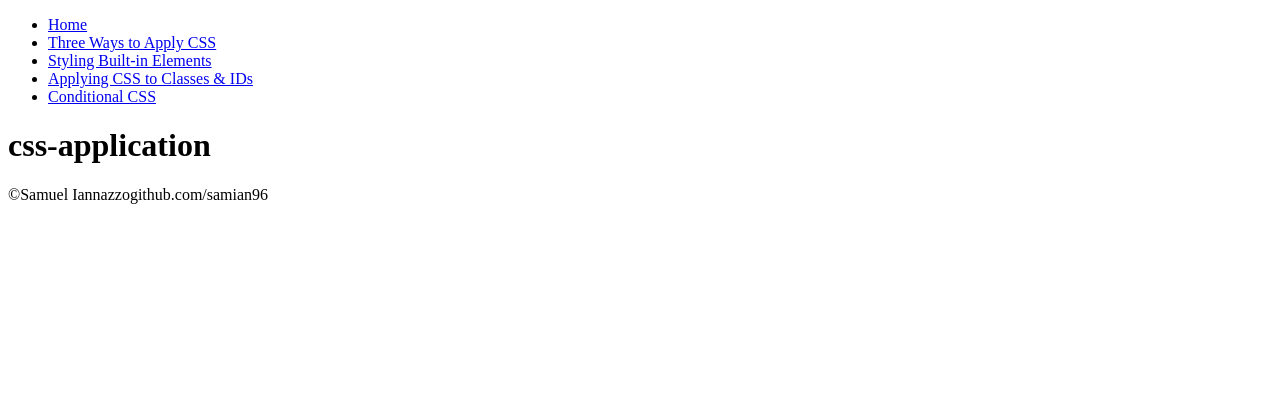
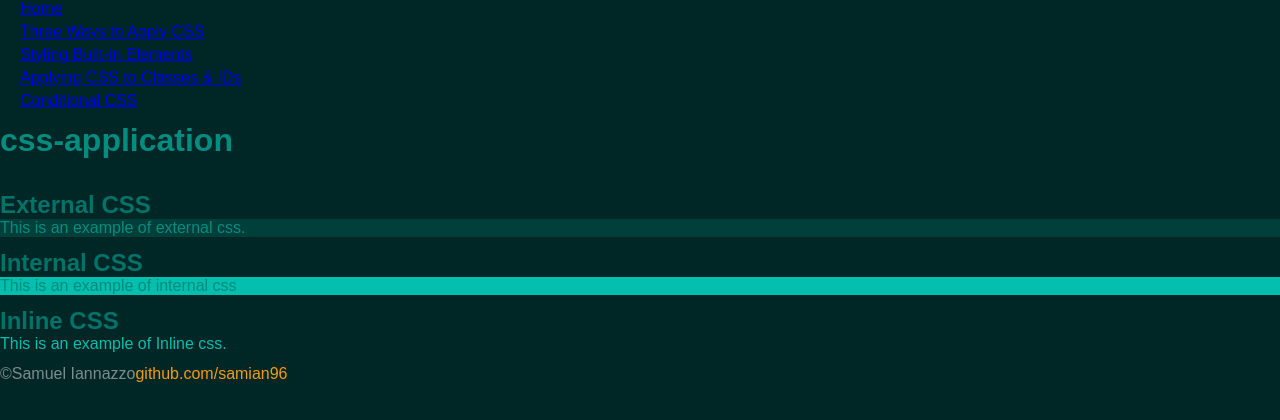
Before and after one commit to samian96/COMP001A.lectureactivity5, a plain HTML site: page css-application.html in a window 1280 px wide. Drawn offline with Linux system fonts and the light colour scheme.

Commit message:
added to css, and html files

```diff
--- a/css-application.html
+++ b/css-application.html
@@ -4,7 +4,9 @@
     <meta charset="UTF-8">
     <meta name="viewport" content="width=device-width, initial-scale=1.0">
     <title>css-application</title>
+    <!--Method 1: External css part 1-->
     <link rel="stylesheet" href="main.css">
+    <!--Method 2: Internal css part 1-->
     <style>
         .internal-css {
             color: #038c7f;
@@ -36,10 +38,21 @@
         <h1>css-application</h1>
     </header>
     <main>
-
+        <section>
+            <h2>External CSS</h2>
+            <p class="external-css"> This is an example of external css.</p>
+        </section>
+        <section>
+            <h2>Internal CSS</h2>
+            <p class="internal-css"> This is an example of internal css</p>
+        </section>
+        <section>
+            <h2>Inline CSS</h2>
+            <p style="color: #04bfad;">This is an example of Inline css.</p>
+        </section>
     </main>
     <footer>
-         <p>&copy;Samuel Iannazzo<a href="https://github.com/samian96"></a>github.com/samian96</p>
+         <p>&copy;Samuel Iannazzo<a href="https://github.com/samian96">github.com/samian96</a></p>
     </footer>
 </body>
 </html>
--- a/main.css
+++ b/main.css
@@ -1,4 +1,52 @@
 .external-css {
-    color: #038c7f; /* Teal text colo */
+    color: #038c7f; /* Teal text color */
     background-color: #01403a; /* Dark teal background color */
 }
+body, h1, h2, p, ul, li, a {
+    margin: 0;/*Removing default margin*/
+    padding: 0; /*removing default padding*/
+    font-family: Arial, Helvetica, sans-serif; /*setting the default font */
+}
+/*HTML element selector*/
+body {
+    background-color: #012626; /*dark teal background color*/
+}
+h1 {
+    color: #038c7f; /*teal text color*/
+    font-size: 2em; /*2x the default font size*/
+    margin-bottom: 1em; /*adding some space below the heading*/
+}
+
+h2 {
+    font-size: 1.5em; /*1.5x the default font size*/
+    color: #027368; /*dark teal text color*/
+}
+/*styling the paragraph*/
+p{
+    font-size: 16px; /*16px is the default font size*/
+    color: #7f8c8d; /*grayish blue*/
+    margin-bottom: 12px; /*adding some space below the paragraph*/
+}
+
+/*styling the link within the paragraph*/
+p a {
+    color: #f39c12; /*gold accent*/
+    text-decoration: none; /*removing the underline*/
+}
+
+/*styling the unordered list*/
+ul {
+    list-style-type: none; /*removing the bullet points*/
+    margin-left: 20px; /*indenting the list */
+    margin-bottom: 12px; /*adding some space below the list*/
+}
+
+ul li {
+    margin-bottom: 5px; /*adding some space below each list item*/
+    color: #7f8c8d; /*grayish-blue text color*/
+}
+
+/*styling the unordered list within a div*/
+div ul {
+    list-style-type: square; /*adding the bullet points back*/
+}
```
Also changed, not shown: built-in-elements.html (+9 -1 lines), classes-ids.html (+11 -8 lines), conditional-css.html (+1 -7 lines), index.html (+1 -1 lines).
